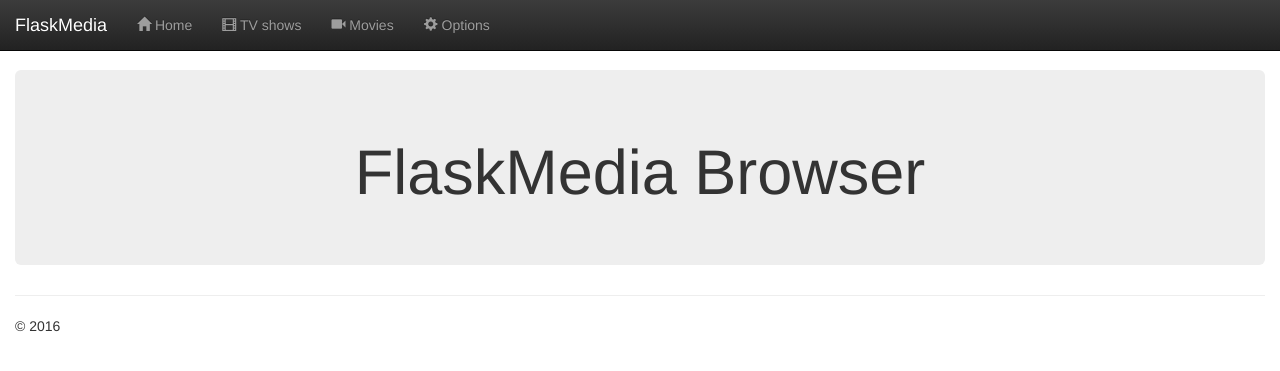
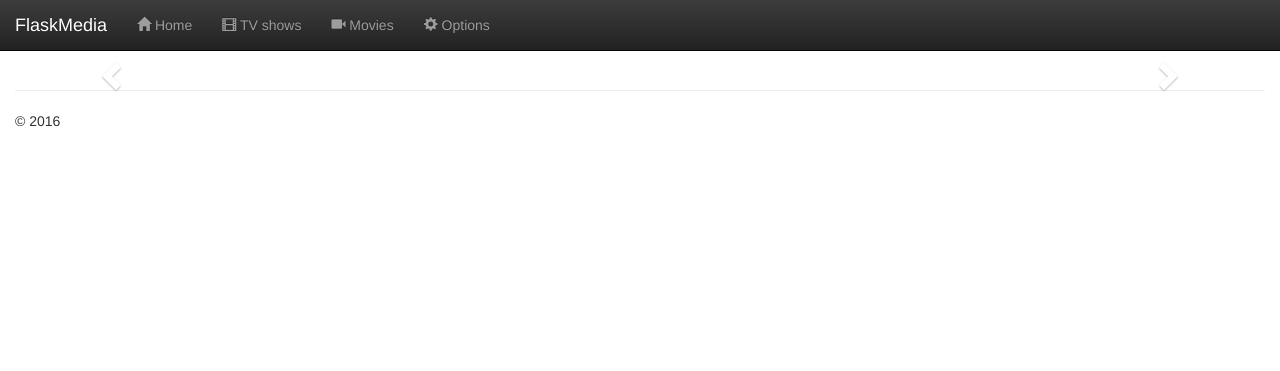
Before and after one commit to samcheck/PyMedia, a Flask app: page / in a window 1280 px wide. Shown: the top 371 px of the page. Run offline with Flask 2, Linux system fonts and the light colour scheme; some libraries are stand-ins or nearby versions.

Commit message:
adding movie carousel

```diff
--- a/FlaskMedia/templates/index.html
+++ b/FlaskMedia/templates/index.html
@@ -1,6 +1,37 @@
 {% extends "base.html" %}
 {% block content %}
-<div class="jumbotron text-center">
-	<h1>FlaskMedia Browser</h1>
+<div id="movie_carousel" class="carousel slide" data-ride="carousel">
+	<!-- Indicators -->
+	<ol class="carousel-indicators">
+		<li data-target="#movie_carousel" data-slide-to="0" class="active"></li>
+		<li data-target="#movie_carousel" data-slide-to="1"></li>
+		<li data-target="#movie_carousel" data-slide-to="2"></li>
+	</ol>
+
+	<!-- Wrapper for slides -->
+	<div class="carousel-inner" role="listbox">
+		{% for media in carousel_items %}
+			{% if loop.first %}
+			<div class="item active">
+			{% else %}
+			<div class="item">
+			{% endif %}
+			<a href="{{ url_for('Movies', title=media.title, year=media.year) }}">
+				<img src="{{ media.poster }}" alt="{{ media.title }}">
+			</a>
+			</div>
+		{% endfor %}
+	</div>
+
+	<!-- left and right controls -->
+	<a class="left carousel-control" href="#movie_carousel" role="button" data-slide="prev">
+		<span class="glyphicon glyphicon-chevron-left" aria-hidden="true"></span>
+		<span class="sr-only">Previous</span>
+	</a>
+	<a class="right carousel-control" href="#movie_carousel" role="button" data-slide="next">
+		<span class="glyphicon glyphicon-chevron-right" aria-hidden="true"></span>
+		<span class="sr-only">Next</span>
+	</a>
 </div>
+
 {% endblock %}
```
